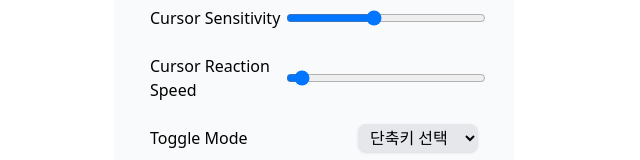
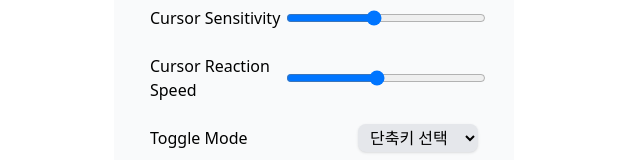
Before and after one commit to Noddyhub/Noddy-FE, a React (Vite) app in the folder frontend-dashboard/: page /option-page in a window 1280 px wide. Shown: the part 262-422 px from the top of the page, without its empty margins (326-966 px from the left). Built offline with nearby package versions, Linux system fonts and the light colour scheme; no server answers.

Commit message:
fix: cursor 반응 속도 defaultvalue 수정 #33

```diff
--- a/frontend-dashboard/src/pages/cursorMode/CursorModeOptions.jsx
+++ b/frontend-dashboard/src/pages/cursorMode/CursorModeOptions.jsx
@@ -16,7 +16,7 @@ export default function CursorModeOptions() {
         min={1}
         max={10}
         step={1}
-        defaultValue={0.5}
+        defaultValue={5}
       />
       <ControlKey name={"Toggle Mode"} />
       <ControlKey name={"Left Click"} />
```
